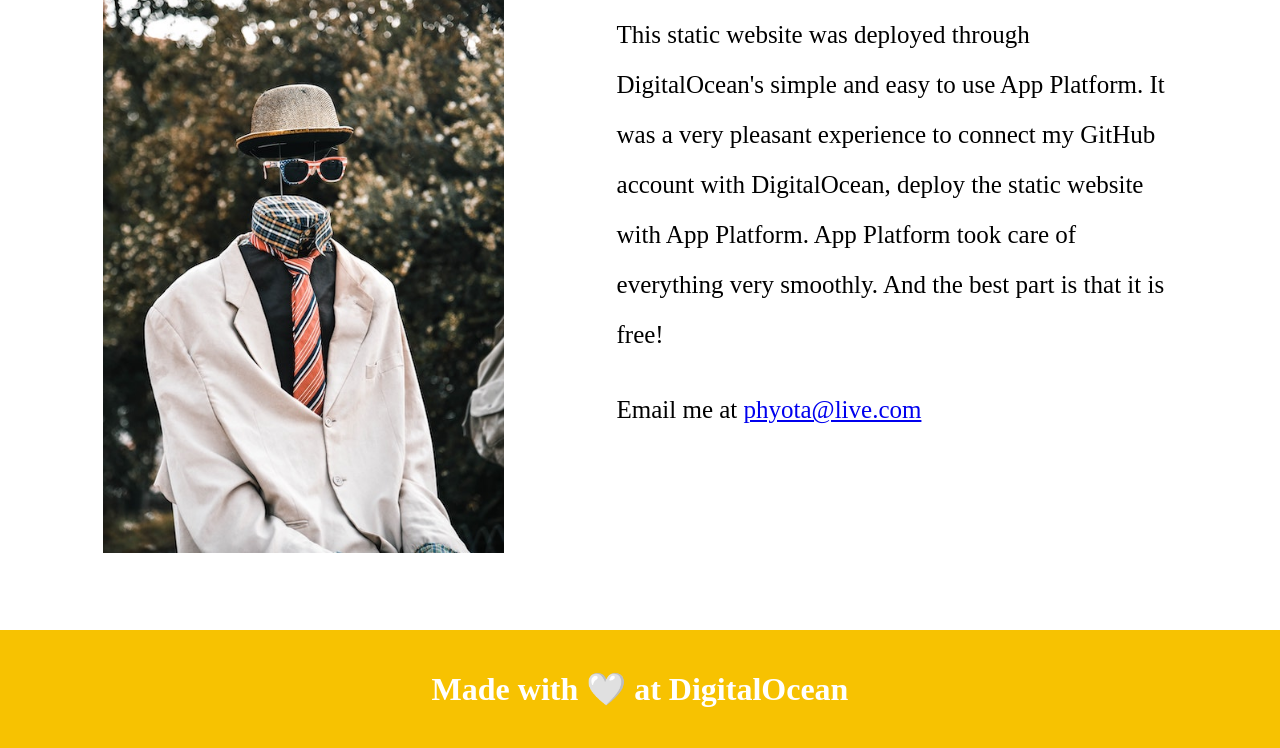
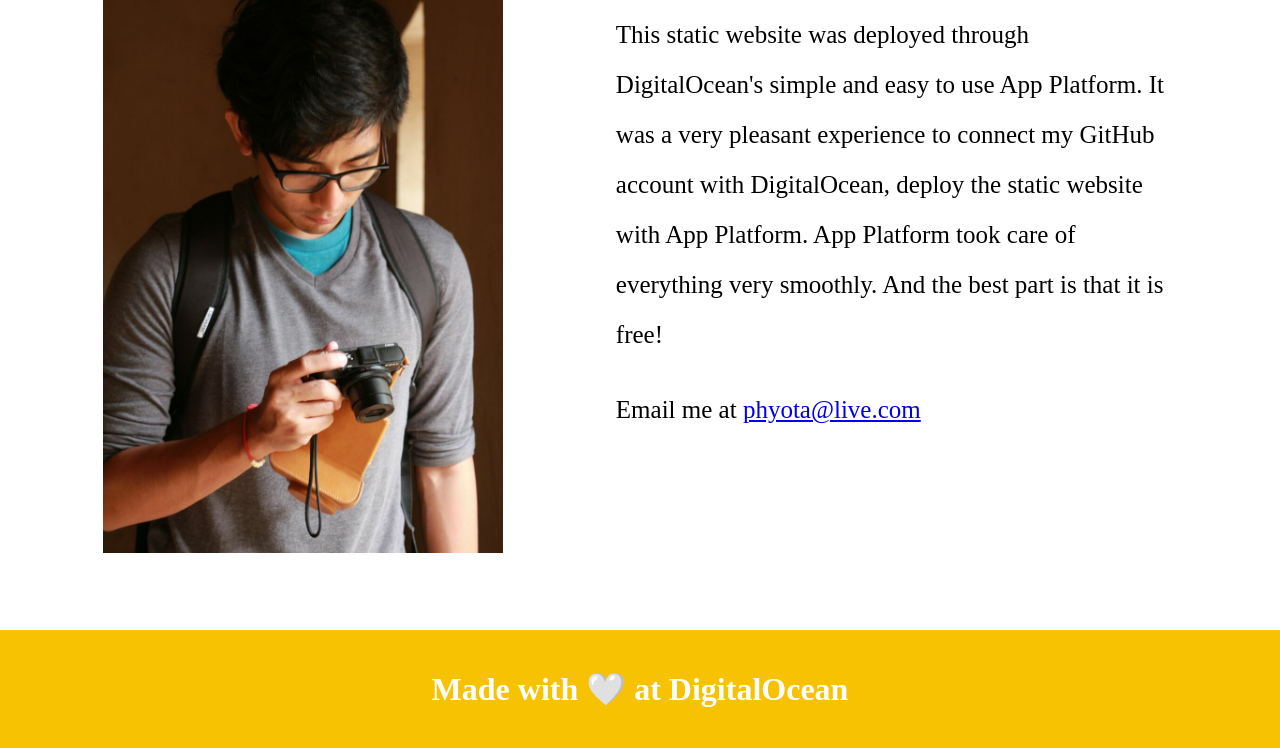
Before and after one commit to Phyo-Thant-Aung/digital-ocean-static-site, a plain HTML site: page index.html in a window 1280 px wide. Shown: the part 680-1428 px from the top of the page. Drawn offline with Linux system fonts and the light colour scheme.

Commit message:
added photo
added phyo.jpg

```diff
--- a/index.html
+++ b/index.html
@@ -35,7 +35,7 @@
   <table>
     <tr>
       <td>
-        <img src="images/large-profile.jpg" style="height:600px; margin:70px; margin-left:100px;" alt="This is a large profile image of a pretend invisible person wearing a hat, glasses, and coat." />
+        <img src="images/phyo.jpg" style="height:600px; margin:70px; margin-left:100px;" alt="This is a large profile image of a pretend invisible person wearing a hat, glasses, and coat." />
       </td>
       <td valign="top" style="padding-top:45px; padding-right:110px; padding-left:40px;">
         <h1>
```
Also changed, not shown: images/phyo.jpg (added).
